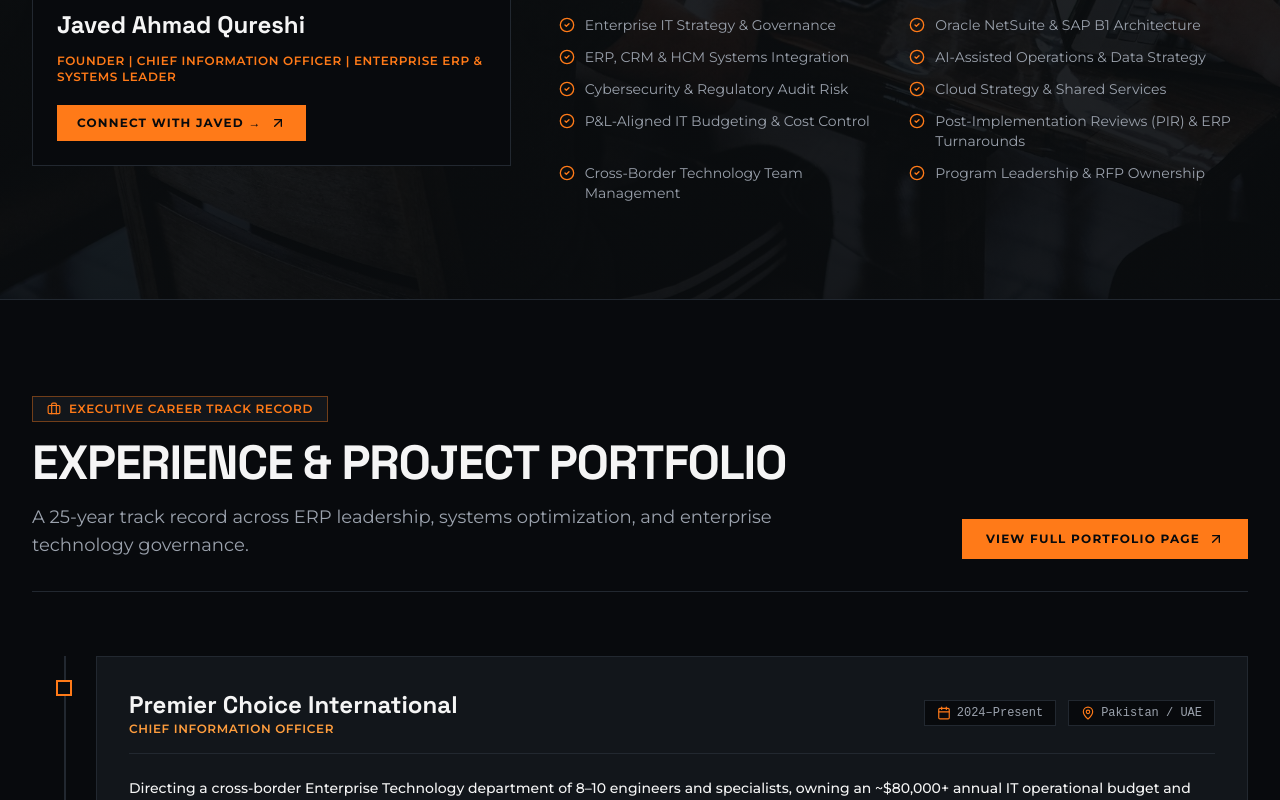
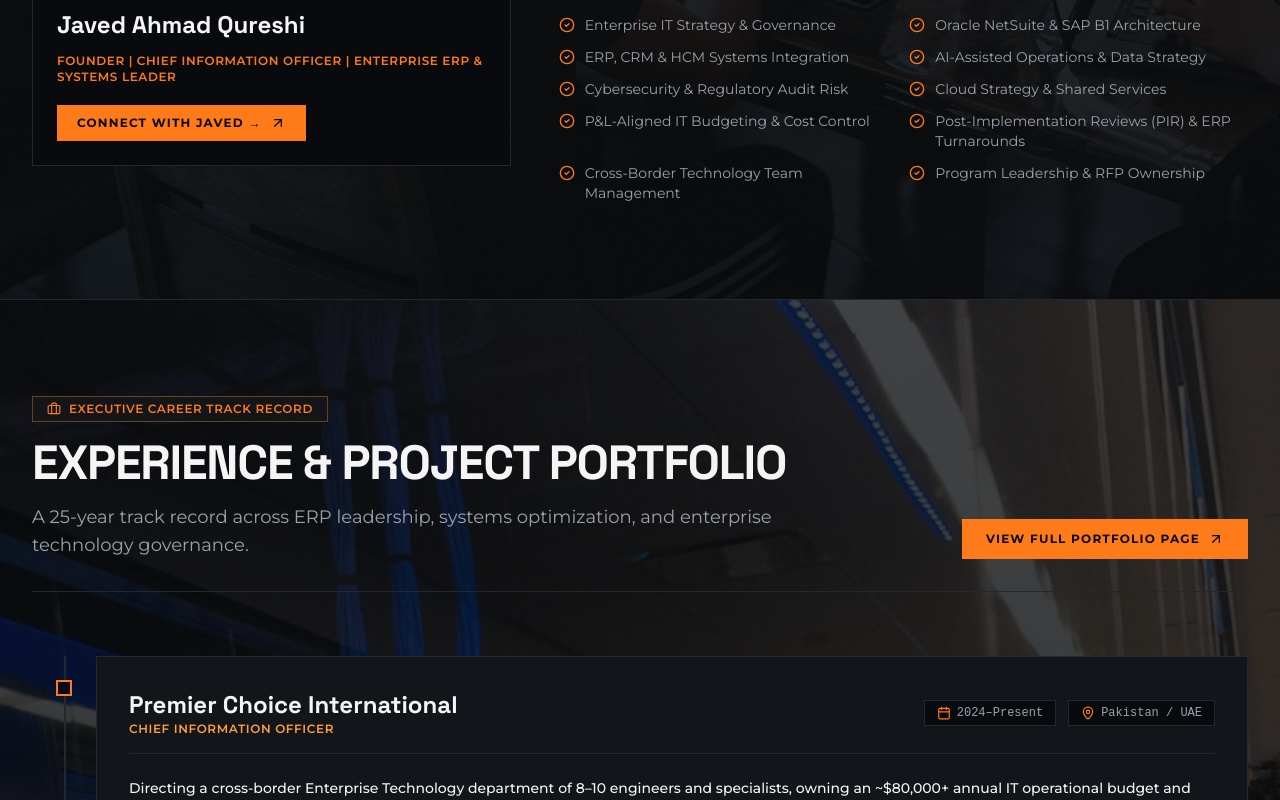
Before and after one commit to Waleed-Ahmad-dev/Entrpryz_Website, a Next.js app: page / in a window 1280 px wide. Shown: the part 7745-8545 px from the top of the page. Built offline with nearby package versions, Linux system fonts and the light colour scheme.

Commit message:
feat(career-timeline): add professional workspace background to section

```diff
--- a/src/components/sections/career-timeline.tsx
+++ b/src/components/sections/career-timeline.tsx
@@ -5,7 +5,7 @@ import { SectionContainer } from "@/components/layout/section-container";
 
 export function CareerTimelineSection() {
   return (
-    <SectionContainer darkSurface={false}>
+    <SectionContainer darkSurface={false} backgroundImage="/images/bg-workspace.jpg">
       <div className="space-y-16">
         <div className="flex flex-col md:flex-row md:items-end justify-between gap-6 border-b border-surface-border pb-8">
           <div className="space-y-4 max-w-3xl">
```
